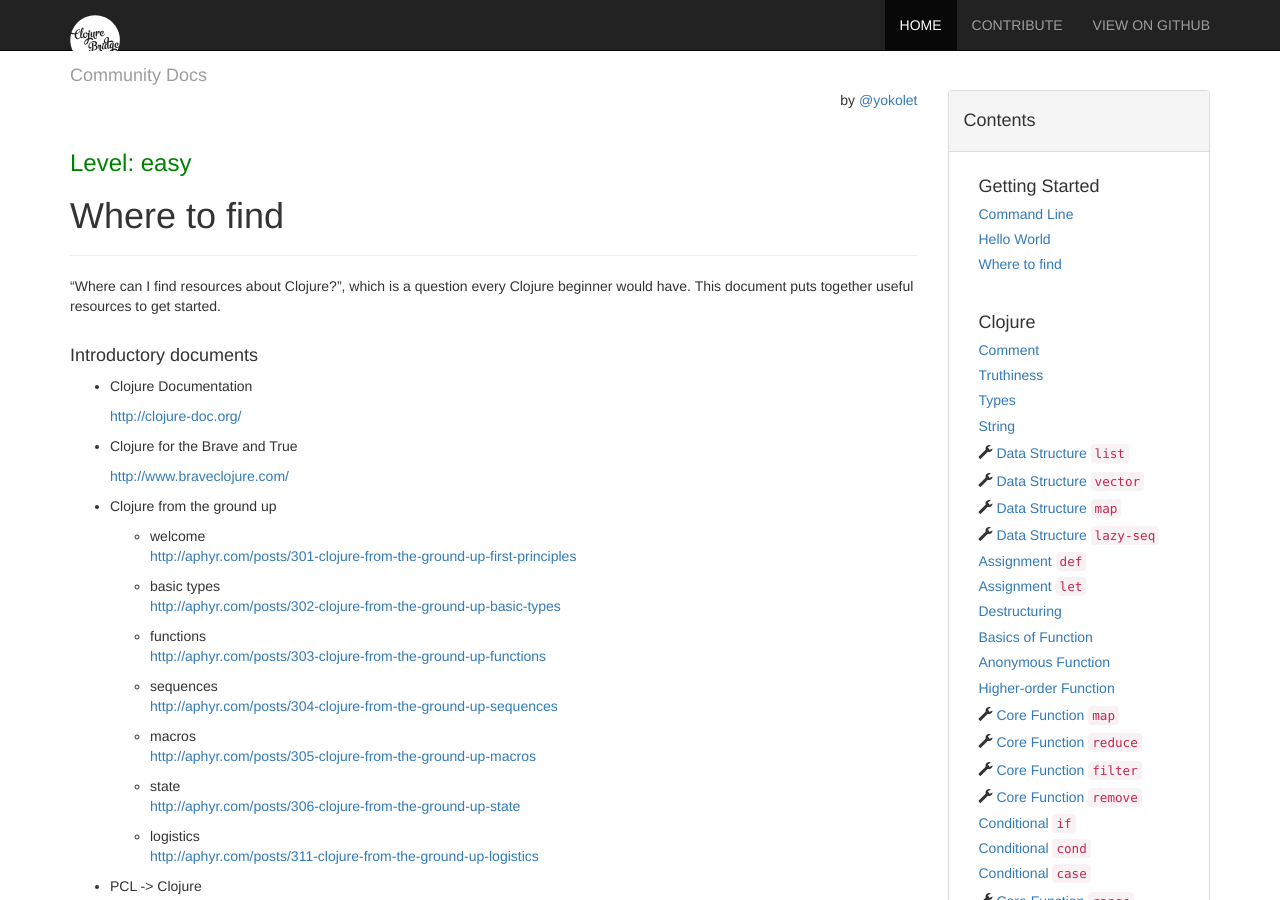
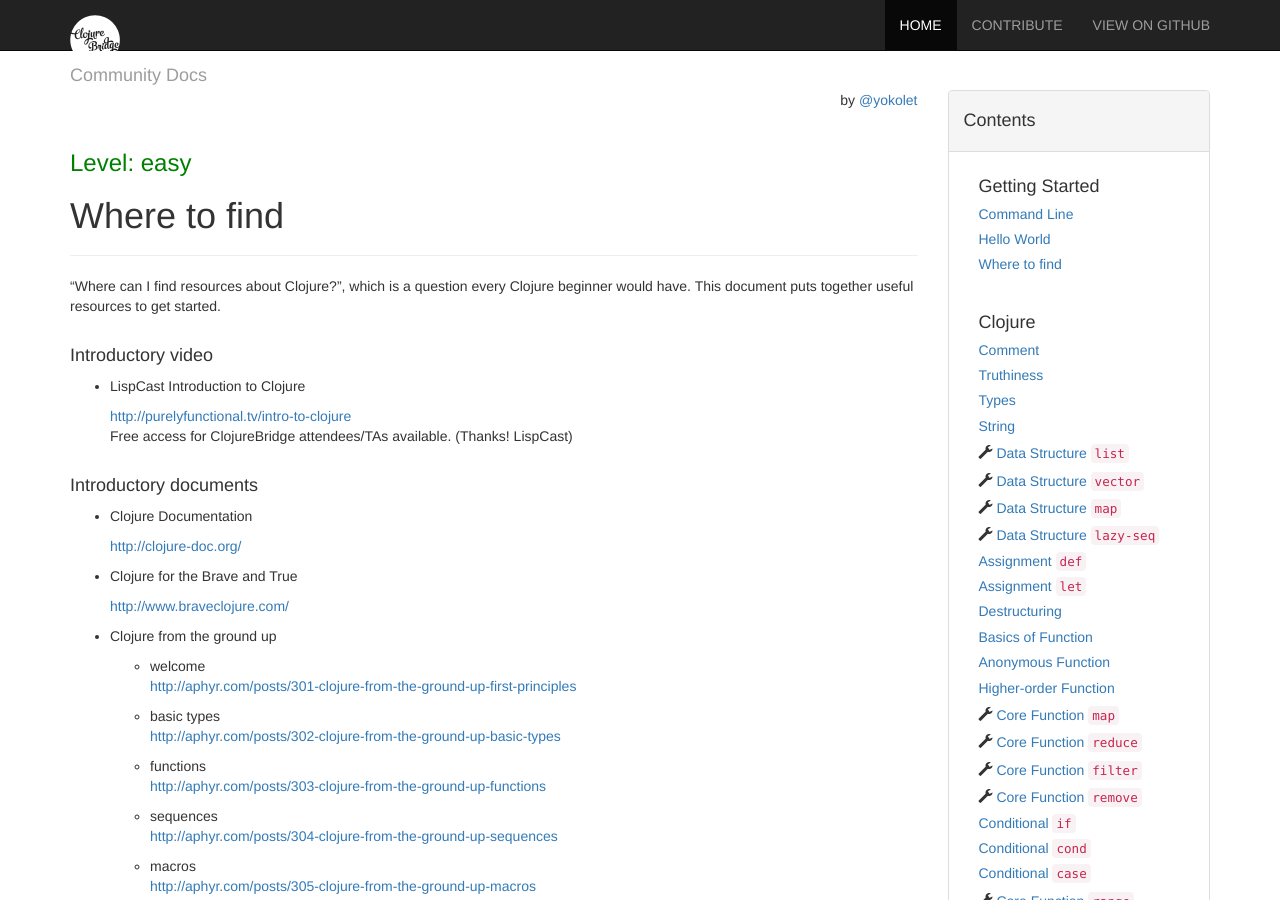
Before and after one commit to ClojureBridge/community-docs, a Jekyll site: the page built from docs/getting-started/resources.md, in a window 1280 px wide and 900 px high. Built offline with Jekyll 4.4.1, drawn with Linux system fonts in a browser that asks for light colours; nearby versions of some CDN libraries.

Commit message:
Adds LispCast to resources

```diff
--- a/docs/getting-started/resources.md
+++ b/docs/getting-started/resources.md
@@ -9,6 +9,15 @@ author: yokolet
 "Where can I find resources about Clojure?", which is a question every Clojure beginner would have.
 This document puts together useful resources to get started.
 <br/><br/>
+
+
+#### Introductory video
+
+- LispCast Introduction to Clojure
+
+    [http://purelyfunctional.tv/intro-to-clojure](http://purelyfunctional.tv/intro-to-clojure)<br/>
+    Free access for ClojureBridge attendees/TAs available. (Thanks! LispCast)
+    <br/><br/>
 
 #### Introductory documents
 
```
